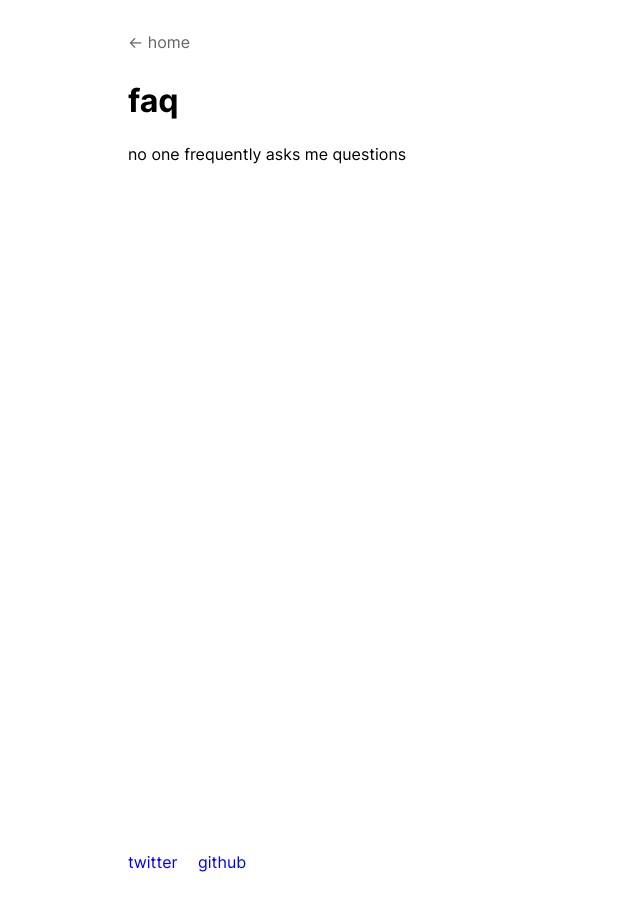
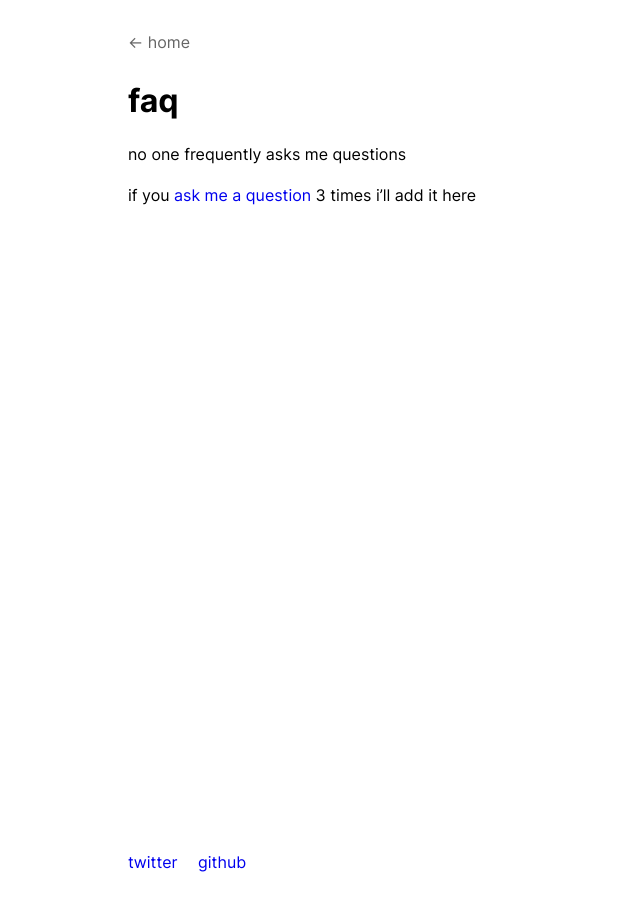
Before and after one commit to cosmicoptima/cosmicoptima.github.io, a Jekyll site: the page built from faq.md, in a window 1280 px wide. Shown: the whole page, without its empty margins (0-640 px from the left). Built offline with Jekyll 4.4.1, drawn with Linux system fonts in a browser that asks for light colours.

Commit message:
added question-asking protocol (important)

```diff
--- a/faq.md
+++ b/faq.md
@@ -7,3 +7,5 @@ permalink: /faq/
 # faq
 
 no one frequently asks me questions
+
+if you [ask me a question](https://twitter.com/messages/compose?recipient_id=1252277511746183168) 3 times i'll add it here
```
